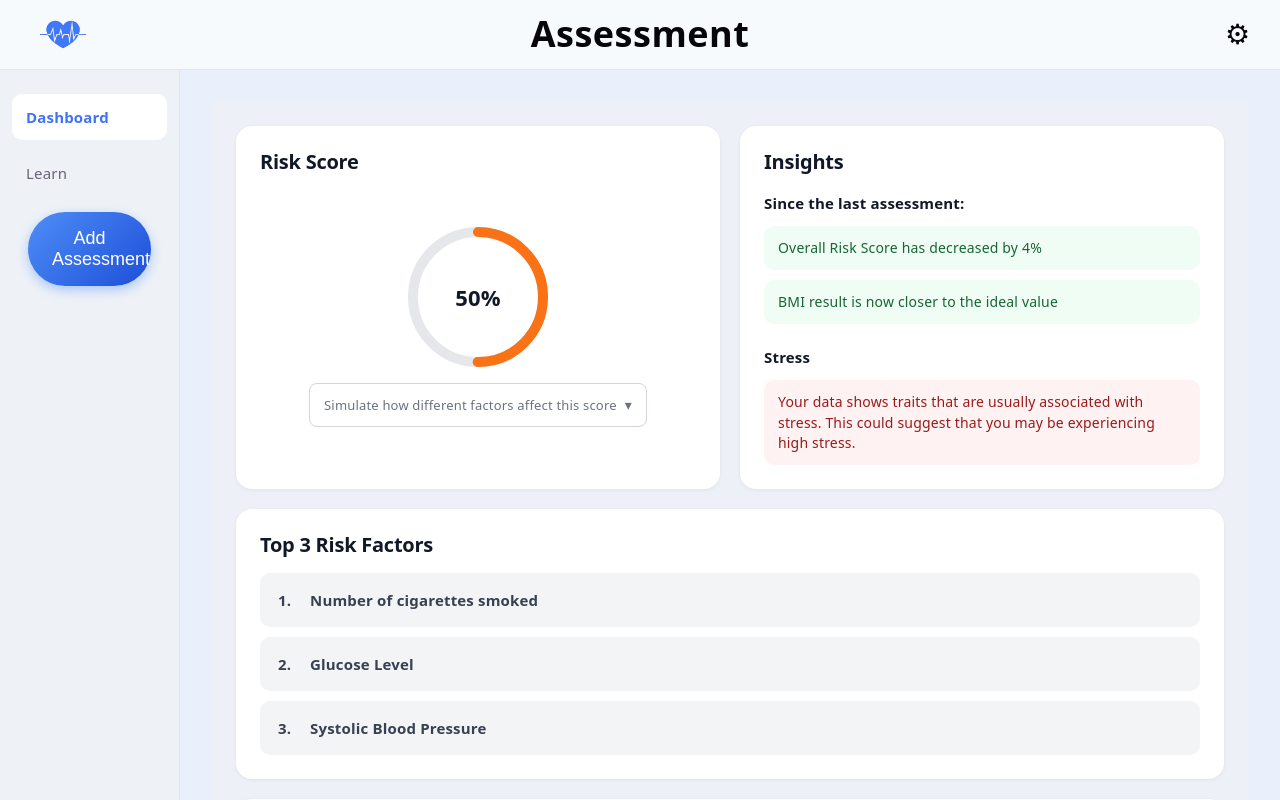
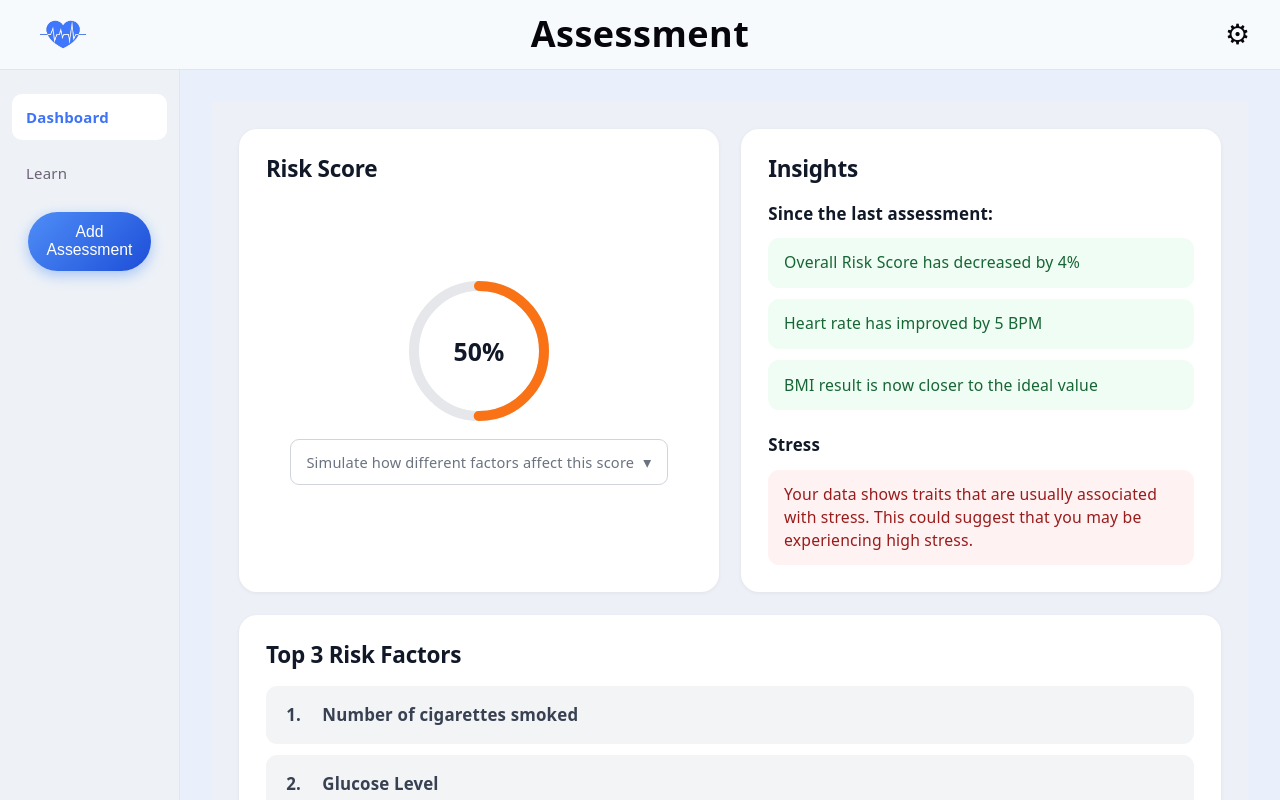
Before and after one commit to RackyDay/ai-cardiometabolic-risk, a React app in the folder frontend/: page / in a window 1280 px wide. Shown: the top 800 px of the page. Built offline with nearby package versions, Linux system fonts and the light colour scheme; the HTML template or start-up script is replaced by a standard one.

Commit message:
Refactored dashboard page (seperated risk gauge component and converted px to rem)

```diff
--- a/frontend/src/components/ActionButton.css
+++ b/frontend/src/components/ActionButton.css
@@ -2,14 +2,14 @@
   background: linear-gradient(135deg, #4f8ef7, #1d4ed8);
   color: white;
   border: none;
-  border-radius: 50px;
-  padding: 16px 24px;
-  font-size: 18px;
+  border-radius: 3.125rem;
+  padding: 0.625rem 1rem;
+  font-size: 0.875rem;
   font-weight: 500;
   cursor: pointer;
   width: 100%;
   transition: opacity 0.2s;
-  box-shadow: 0 4px 12px rgba(59, 130, 246, 0.4);
+  box-shadow: 0 0.25rem 0.75rem rgba(59, 130, 246, 0.4);
 }
 
 .action-button:hover {
--- /dev/null
+++ b/frontend/src/components/RiskGauge.css
@@ -0,0 +1,43 @@
+.gauge-wrapper {
+  display: flex;
+  flex-direction: column;
+  align-items: center;
+  gap: 1rem;
+}
+
+.gauge-svg {
+  transform: rotate(-90deg);
+  overflow: visible;
+}
+
+.gauge-text {
+  transform: rotate(90deg);
+  transform-box: fill-box;
+  transform-origin: center;
+  font-size: 1.375rem;
+  font-weight: 700;
+  fill: #111827;
+  font-family: inherit;
+}
+
+.simulate-dropdown {
+  display: flex;
+  align-items: center;
+  gap: 0.5rem;
+  border: 1px solid #d1d5db;
+  border-radius: 0.5rem;
+  padding: 0.5rem 0.875rem;
+  cursor: pointer;
+  font-size: 0.8125rem;
+  color: #6b7280;
+  background: #fff;
+  transition: background 0.15s;
+}
+
+.simulate-dropdown:hover {
+  background: #f9fafb;
+}
+
+.dropdown-arrow {
+  font-size: 0.875rem;
+}
--- /dev/null
+++ b/frontend/src/components/RiskGauge.jsx
@@ -0,0 +1,50 @@
+import "./RiskGauge.css";
+
+function RiskGauge({ score }) {
+  const radius = 70;
+  const stroke = 10;
+  const normalizedRadius = radius - stroke / 2;
+  const circumference = 2 * Math.PI * normalizedRadius;
+  const progress = (score / 100) * circumference;
+
+  return (
+    <div className="gauge-wrapper">
+      <svg width={radius * 2} height={radius * 2} className="gauge-svg">
+        <circle
+          cx={radius}
+          cy={radius}
+          r={normalizedRadius}
+          fill="none"
+          stroke="#e5e7eb"
+          strokeWidth={stroke}
+        />
+        <circle
+          cx={radius}
+          cy={radius}
+          r={normalizedRadius}
+          fill="none"
+          stroke="#f97316"
+          strokeWidth={stroke}
+          strokeDasharray={`${progress} ${circumference}`}
+          strokeLinecap="round"
+        />
+        <text
+          x={radius}
+          y={radius}
+          textAnchor="middle"
+          dominantBaseline="central"
+          className="gauge-text"
+        >
+          {score}%
+        </text>
+      </svg>
+
+      <div className="simulate-dropdown">
+        <span>Simulate how different factors affect this score</span>
+        <span className="dropdown-arrow">▾</span>
+      </div>
+    </div>
+  );
+}
+
+export default RiskGauge;
--- a/frontend/src/pages/dashboard.jsx
+++ b/frontend/src/pages/dashboard.jsx
@@ -9,9 +9,9 @@ import {
   ResponsiveContainer,
   CartesianGrid,
 } from "recharts";
+import RiskGauge from "../components/RiskGauge";
 import "../styles/dashboard.css";
 
-// --- Hardcoded data (replace with real data later) ---
 const TOP_RISK_FACTORS = [
   "Number of cigarettes smoked",
   "Glucose Level",
@@ -20,6 +20,7 @@ const TOP_RISK_FACTORS = [
 
 const INSIGHTS = [
   "Overall Risk Score has decreased by 4%",
+  "Heart rate has improved by 5 BPM",
   "BMI result is now closer to the ideal value",
 ];
 
@@ -36,64 +37,13 @@ const TREND_DATA = [
   { year: 10, risk: 68 },
 ];
 
-// --- Circular Risk Gauge ---
-function RiskGauge({ score }) {
-  const radius = 70;
-  const stroke = 10;
-  const normalizedRadius = radius - stroke / 2;
-  const circumference = 2 * Math.PI * normalizedRadius;
-  const progress = (score / 100) * circumference;
-
-  return (
-    <div className="gauge-wrapper">
-      <svg width={radius * 2} height={radius * 2} className="gauge-svg">
-        <circle
-          cx={radius}
-          cy={radius}
-          r={normalizedRadius}
-          fill="none"
-          stroke="#e5e7eb"
-          strokeWidth={stroke}
-        />
-        <circle
-          cx={radius}
-          cy={radius}
-          r={normalizedRadius}
-          fill="none"
-          stroke="#f97316"
-          strokeWidth={stroke}
-          strokeDasharray={`${progress} ${circumference}`}
-          strokeLinecap="round"
-        />
-        <text
-          x={radius}
-          y={radius}
-          textAnchor="middle"
-          dominantBaseline="central"
-          className="gauge-text"
-        >
-          {score}%
-        </text>
-      </svg>
-
-      <div className="simulate-dropdown">
-        <span>Simulate how different factors affect this score</span>
-        <span className="dropdown-arrow">▾</span>
-      </div>
-    </div>
-  );
-}
-
-// --- Main Dashboard Component ---
 function DashboardPage() {
   const { riskScore } = useContext(RiskContext);
   const displayScore = riskScore ?? 50;
 
   return (
     <div className="dashboard-page">
-      {/* Top row: Risk Score + Insights */}
       <div className="top-row">
-        {/* Risk Score Card */}
         <div className="card risk-score-card">
           <h2 className="card-title">Risk Score</h2>
           <div className="gauge-center">
@@ -101,10 +51,8 @@ function DashboardPage() {
           </div>
         </div>
 
-        {/* Insights Card */}
         <div className="card insights-card">
           <h2 className="card-title">Insights</h2>
-
           <p className="insight-subheading">Since the last assessment:</p>
           <div className="insight-list">
             {INSIGHTS.map((text, i) => (
@@ -113,7 +61,6 @@ function DashboardPage() {
               </div>
             ))}
           </div>
-
           <p className="insight-subheading stress-heading">Stress</p>
           <div className="insight-item insight-red">
             Your data shows traits that are usually associated with stress. This
@@ -122,7 +69,6 @@ function DashboardPage() {
         </div>
       </div>
 
-      {/* Risk Factors Card */}
       <div className="card risk-factors-card">
         <h2 className="card-title">Top 3 Risk Factors</h2>
         <div className="risk-factor-list">
@@ -135,7 +81,6 @@ function DashboardPage() {
         </div>
       </div>
 
-      {/* Trend Chart Card */}
       <div className="card trend-card">
         <h2 className="card-title">10-year Cardiovascular Health Trend</h2>
         <ResponsiveContainer width="100%" height={260}>
--- a/frontend/src/styles/dashboard.css
+++ b/frontend/src/styles/dashboard.css
@@ -2,36 +2,33 @@
 .dashboard-page {
   display: flex;
   flex-direction: column;
-  gap: 20px;
-  padding: 24px;
+  gap: 1.25rem;
+  padding: 1.5rem;
   background-color: #eef0f7;
   min-height: 100%;
   box-sizing: border-box;
 }
 
-/* ===== Card Base ===== */
 .card {
   background: #ffffff;
-  border-radius: 16px;
-  padding: 24px;
+  border-radius: 1rem;
+  padding: 1.5rem;
   box-shadow: 0 1px 4px rgba(0, 0, 0, 0.06);
 }
 
 .card-title {
-  font-size: 20px;
+  font-size: 1.25rem;
   font-weight: 600;
   color: #111827;
-  margin: 0 0 16px 0;
+  margin: 0 0 1rem 0;
 }
 
-/* ===== Top Row ===== */
 .top-row {
   display: grid;
   grid-template-columns: 1fr 1fr;
-  gap: 20px;
+  gap: 1.25rem;
 }
 
-/* ===== Risk Score Card ===== */
 .risk-score-card {
   display: flex;
   flex-direction: column;
@@ -42,81 +39,30 @@
   justify-content: center;
   align-items: center;
   flex: 1;
-  padding: 8px 0;
-}
-
-/* ===== Gauge SVG ===== */
-.gauge-wrapper {
-  display: flex;
-  flex-direction: column;
-  align-items: center;
-  gap: 16px;
-}
-
-.gauge-svg {
-  transform: rotate(-90deg);
-  overflow: visible;
-}
-
-.gauge-text {
-  transform: rotate(90deg);
-  transform-box: fill-box;
-  transform-origin: center;
-  font-size: 22px;
-  font-weight: 700;
-  fill: #111827;
-  font-family: inherit;
-}
-
-.simulate-dropdown {
-  display: flex;
-  align-items: center;
-  gap: 8px;
-  border: 1px solid #d1d5db;
-  border-radius: 8px;
-  padding: 8px 14px;
-  cursor: pointer;
-  font-size: 13px;
-  color: #6b7280;
-  background: #fff;
-  transition: background 0.15s;
-}
-
-.simulate-dropdown:hover {
-  background: #f9fafb;
-}
-
-.dropdown-arrow {
-  font-size: 14px;
-}
-
-/* ===== Insights Card ===== */
-.insights-card {
-  display: flex;
-  flex-direction: column;
+  padding: 0.5rem 0;
 }
 
 .insight-subheading {
-  font-size: 15px;
+  font-size: 0.9375rem;
   font-weight: 700;
   color: #111827;
-  margin: 0 0 10px 0;
+  margin: 0 0 0.625rem 0;
 }
 
 .stress-heading {
-  margin-top: 20px;
+  margin-top: 1.25rem;
 }
 
 .insight-list {
   display: flex;
   flex-direction: column;
-  gap: 10px;
+  gap: 0.625rem;
 }
 
 .insight-item {
-  border-radius: 10px;
-  padding: 12px 14px;
-  font-size: 14px;
+  border-radius: 0.625rem;
+  padding: 0.75rem 0.875rem;
+  font-size: 0.875rem;
   font-weight: 500;
   line-height: 1.45;
 }
@@ -131,46 +77,35 @@
   color: #991b1b;
 }
 
-/* ===== Risk Factors Card ===== */
-.risk-factors-card {
-  /* full width naturally */
-}
-
 .risk-factor-list {
   display: flex;
   flex-direction: column;
-  gap: 10px;
+  gap: 0.625rem;
 }
 
 .risk-factor-row {
   display: flex;
   align-items: center;
-  gap: 12px;
+  gap: 0.75rem;
   background: #f3f4f6;
-  border-radius: 10px;
-  padding: 14px 18px;
+  border-radius: 0.625rem;
+  padding: 0.875rem 1.125rem;
 }
 
 .risk-factor-number {
   font-weight: 700;
   color: #374151;
-  font-size: 15px;
-  min-width: 20px;
+  font-size: 0.9375rem;
+  min-width: 1.25rem;
 }
 
 .risk-factor-label {
   font-weight: 600;
   color: #374151;
-  font-size: 15px;
+  font-size: 0.9375rem;
 }
 
-/* ===== Trend Chart Card ===== */
-.trend-card {
-  /* full width naturally */
-}
-
-/* ===== Responsive ===== */
-@media (max-width: 768px) {
+@media (max-width: 48rem) {
   .top-row {
     grid-template-columns: 1fr;
   }
```
